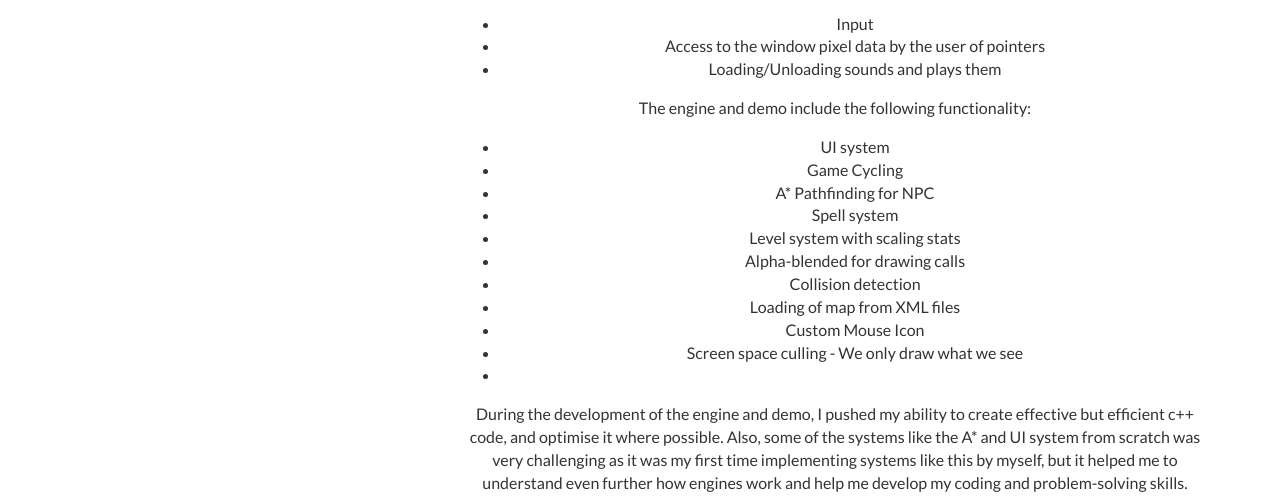
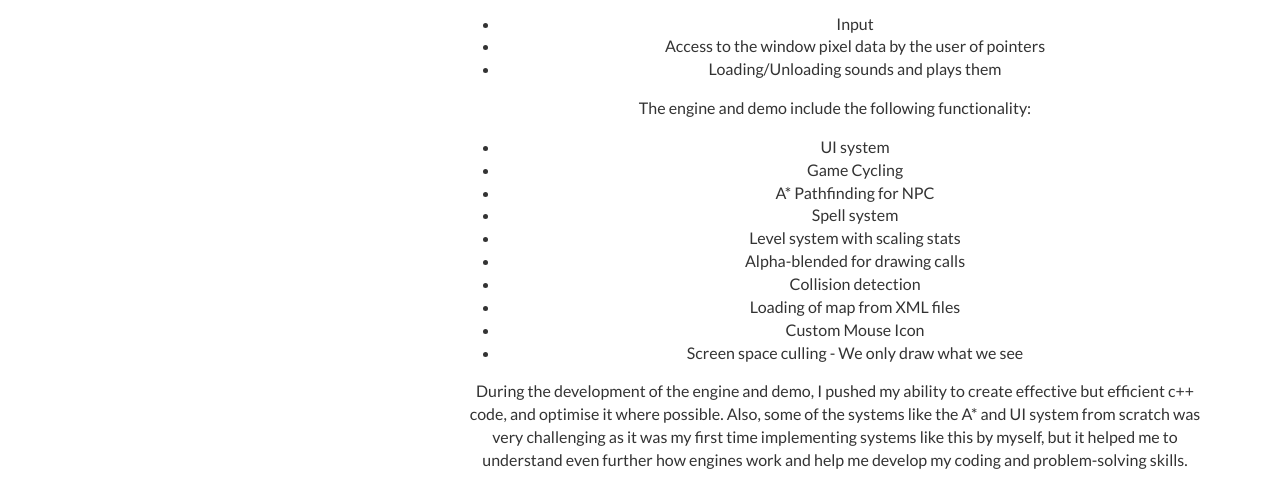
Before and after one commit to peti446/peti446.github.io, a plain HTML site: page pages/cpu_game_engine/project.html in a window 1280 px wide. Shown: the part 298-800 px from the top of the page. Drawn offline with nearby package versions, Linux system fonts and the light colour scheme.

Commit message:
Fixed li

```diff
--- a/pages/cpu_game_engine/project.html
+++ b/pages/cpu_game_engine/project.html
@@ -77,7 +77,7 @@
 							<li>Collision detection</li>
 							<li>Loading of map from XML files</li>
 							<li>Custom Mouse Icon</li>
-							<li>Screen space culling - We only draw what we see<li>
+							<li>Screen space culling - We only draw what we see</li>
 						</ul>
 						<p>During the development of the engine and demo, I pushed my ability to create effective but efficient c++ code, and optimise it where possible. Also, some of the systems like the A* and UI system from scratch was very challenging as it was my first time implementing systems like this by myself, but it helped me to understand even further how engines work and help me develop my coding and problem-solving skills.
 					</p>
```
